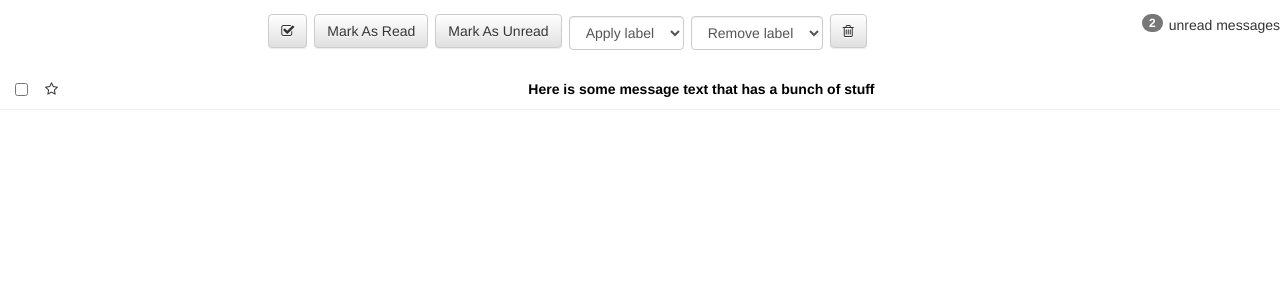
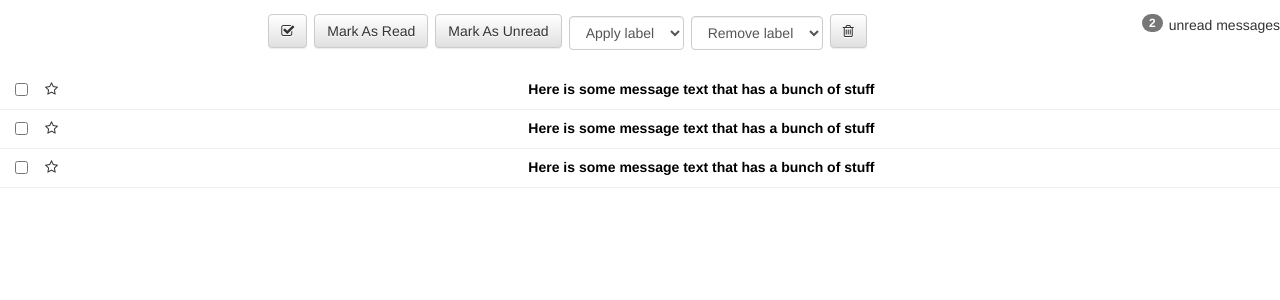
Before and after one commit to s0njablade/inbox-react, a React (Create React App) app: page / in a window 1280 px wide. Shown: the top 300 px of the page. Built offline with nearby package versions, Linux system fonts and the light colour scheme.

Commit message:
displaying 3 messages

```diff
--- a/src/App.js
+++ b/src/App.js
@@ -4,11 +4,19 @@ import Toolbar from './components/Toolbar'
 import MessageList from './components/MessageList'
 
 class App extends Component {
+
+constructor(props){
+  super(props)
+  this.state={
+    messages: [1, 2, 3]
+  }
+}
+
   render() {
     return (
       <div className="App">
         <Toolbar />
-        <MessageList />
+        <MessageList messages={this.state.messages}/>
       </div>
     );
   }
--- a/src/components/Message.jsx
+++ b/src/components/Message.jsx
@@ -4,19 +4,19 @@ import '../App.css';
 const Message = (props) => {
 
     return (
-        <div classNameName="Message">
-            <div class="row message unread">
-                <div class="col-xs-1">
-                    <div class="row">
-                        <div class="col-xs-2">
+        <div className="Message">
+            <div className="row message unread">
+                <div className="col-xs-1">
+                    <div className="row">
+                        <div className="col-xs-2">
                             <input type="checkbox" />
                         </div>
-                        <div class="col-xs-2">
-                            <i class="star fa fa-star-o"></i>
+                        <div className="col-xs-2">
+                            <i className="star fa fa-star-o"></i>
                         </div>
                     </div>
                 </div>
-                <div class="col-xs-11">
+                <div className="col-xs-11">
                     <a href="#">
                         Here is some message text that has a bunch of stuff
                     </a>
--- a/src/components/MessageList.jsx
+++ b/src/components/MessageList.jsx
@@ -5,9 +5,9 @@ import Message from './Message'
 const MessageList = (props) => {
 
     return (
-        <div classNameName="MessageList">
-           <Message />
-        </div>
+        props.messages.map(message => {
+            return <Message />
+        })
     )
 }
 
--- a/src/components/Toolbar.jsx
+++ b/src/components/Toolbar.jsx
@@ -4,7 +4,7 @@ import '../App.css';
 const Toolbar = (props) => {
 
     return (
-      <div classNameName="Toolbar">
+        <div className="Toolbar">
             <div className="row toolbar">
                 <div className="col-md-12">
                     <p className="pull-right">
@@ -13,7 +13,7 @@ const Toolbar = (props) => {
             </p>
 
                     <button className="btn btn-default">
-              <i className={true ? "fa fa-check-square-o": "fa fa-minus-square-o"}></i>
+                        <i className={true ? "fa fa-check-square-o" : "fa fa-minus-square-o"}></i>
                     </button>
 
                     <button className="btn btn-default">
```
Lines whose indentation alone changed are shown as unchanged.
